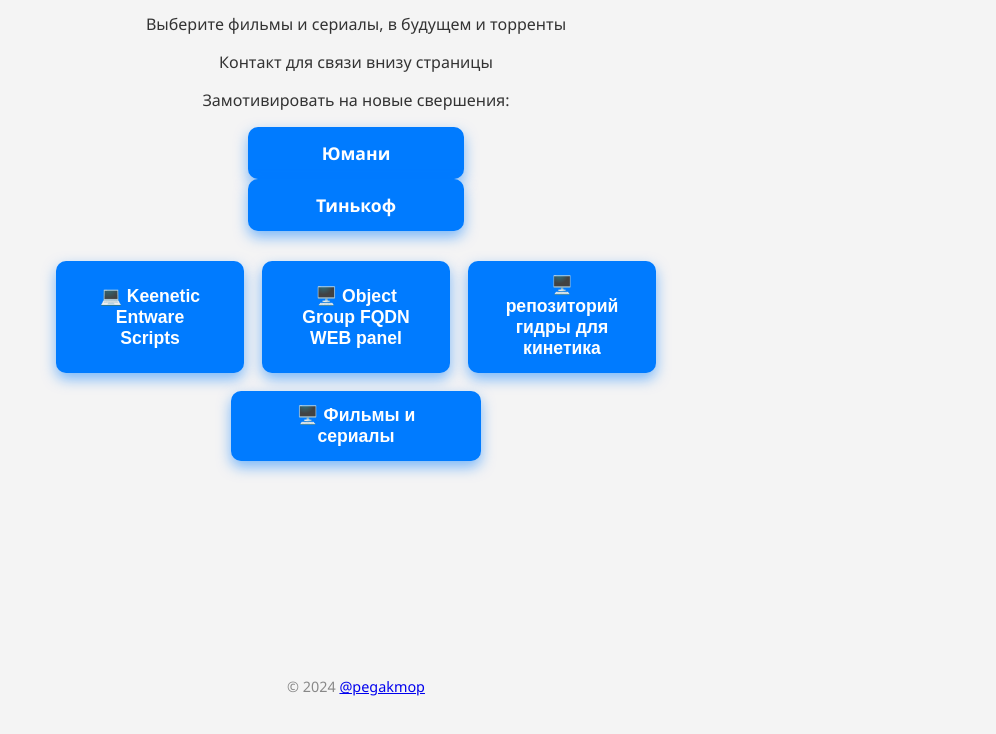
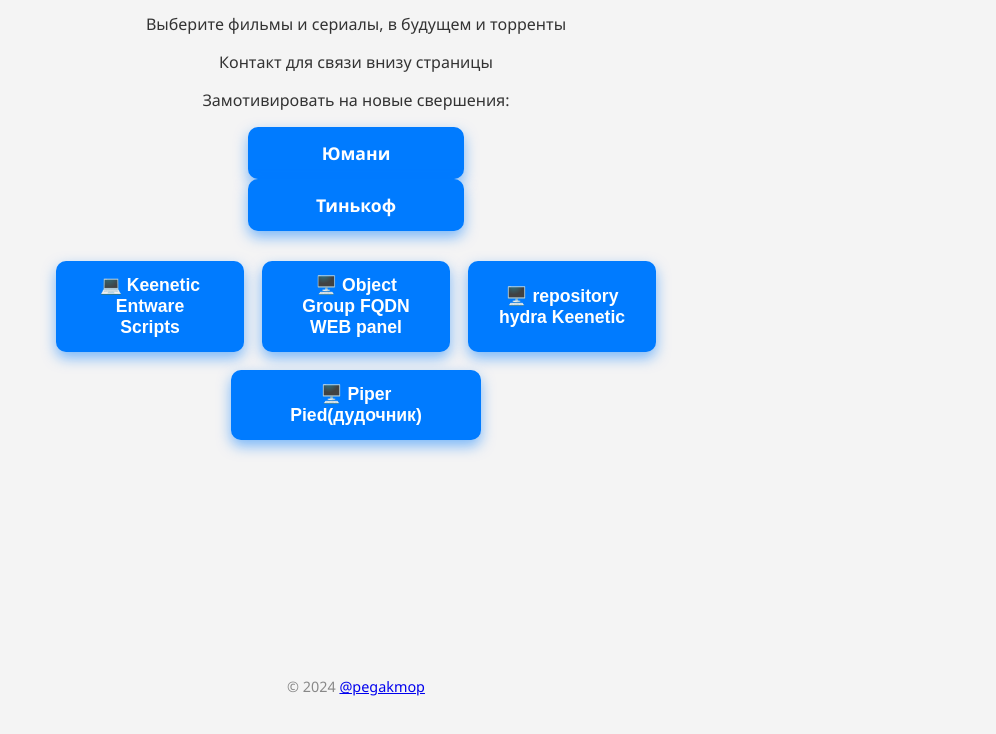
Before and after one commit to pegakmop/pegakmop.github.io, a plain HTML site: page index.html in a window 1280 px wide. Shown: the part 114-848 px from the top of the page, without its empty margins (284-1280 px from the left). Drawn offline with Linux system fonts and the light colour scheme.

Commit message:
Update index.html

```diff
--- a/index.html
+++ b/index.html
@@ -206,8 +206,8 @@
   <nav aria-label="Меню установки скриптов">
     <button class="menu-btn" onclick="openScript('entware')">💻 Keenetic Entware Scripts</button>
     <button class="menu-btn" onclick="openScript('fqdn')">🖥️ Object Group FQDN WEB panel</button>
-    <button class="menu-btn" onclick="openScript('release')">🖥️ репозиторий гидры для кинетика</button>
-    <button class="menu-btn" onclick="openScript('q900950b')">🖥️ Фильмы и сериалы</button>
+    <button class="menu-btn" onclick="openScript('release')">🖥️ repository hydra Keenetic</button>
+    <button class="menu-btn" onclick="openScript('q900950b')">🖥️ Piper Pied(дудочник)</button>
   </nav>
 
   <footer>
```
